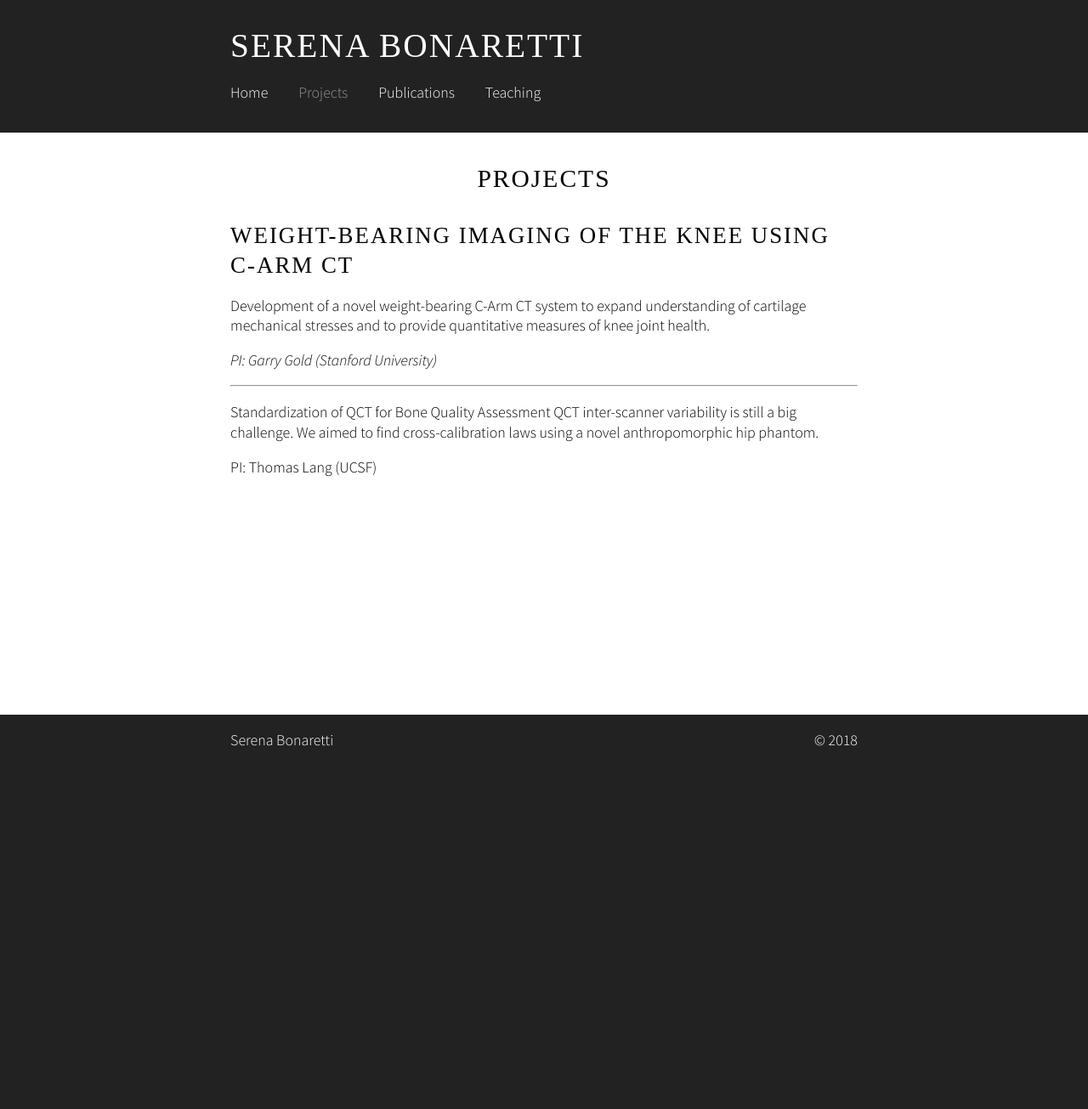
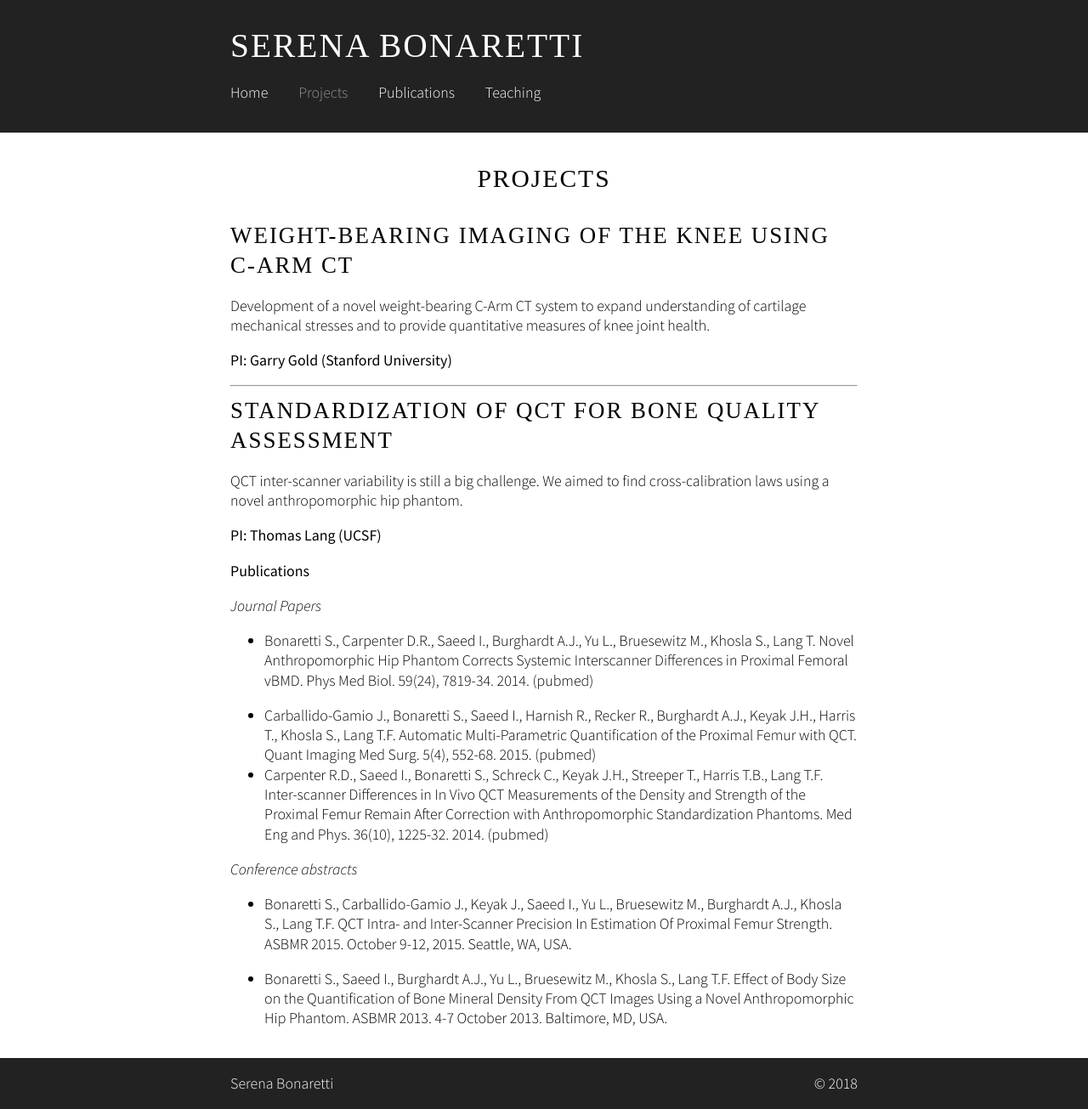
Before and after one commit to sbonaretti/sbonaretti.github.io, a Jekyll site: the page built from Projects.md, in a window 1280 px wide. Shown: the whole page at 85% size. Built offline with Jekyll 4.4.1, drawn with Linux system fonts in a browser that asks for light colours; some web fonts are replaced; before the commit the page ends 900 px from its top, so only the background shows below that.

Commit message:
Update Projects.md

```diff
--- a/Projects.md
+++ b/Projects.md
@@ -6,11 +6,24 @@ title:  "Projects"
 # Weight-Bearing Imaging of the Knee Using C-Arm CT
 Development of a novel weight-bearing C-Arm CT system to expand understanding of cartilage mechanical stresses and to provide quantitative measures of knee joint health.
 
-*PI: Garry Gold (Stanford University)*
+**PI: Garry Gold (Stanford University)**
 
 ---
 
-Standardization of QCT for Bone Quality Assessment
+# Standardization of QCT for Bone Quality Assessment
 QCT inter-scanner variability is still a big challenge. We aimed to find cross-calibration laws using a novel anthropomorphic hip phantom.
 
-PI: Thomas Lang (UCSF)
+**PI: Thomas Lang (UCSF)**
+
+**Publications**
+
+_Journal Papers_
+* Bonaretti S., Carpenter D.R., Saeed I., Burghardt A.J., Yu L., Bruesewitz M., Khosla S., Lang T. Novel Anthropomorphic Hip Phantom Corrects Systemic Interscanner Differences in Proximal Femoral vBMD. Phys Med Biol. 59(24), 7819-34. 2014. (﻿pubmed﻿)
+
+* Carballido-Gamio J., Bonaretti S., Saeed I., Harnish R., Recker R., Burghardt A.J., Keyak J.H., Harris T., Khosla S., Lang T.F. Automatic Multi-Parametric Quantification of the Proximal Femur with QCT. Quant Imaging Med Surg. 5(4), 552-68. 2015. (pubmed)
+* Carpenter R.D., Saeed I., Bonaretti S., Schreck C., Keyak J.H., Streeper T., Harris T.B., Lang T.F. Inter-scanner Differences in In Vivo QCT Measurements of the Density and Strength of the Proximal Femur Remain After Correction with Anthropomorphic Standardization Phantoms. Med Eng and Phys. 36(10), 1225-32. 2014. (﻿pubmed)
+
+_Conference abstracts_
+* Bonaretti S., Carballido-Gamio J., Keyak J., Saeed I., Yu L., Bruesewitz M., Burghardt A.J., Khosla S., Lang T.F. QCT Intra- and Inter-Scanner Precision In Estimation Of Proximal Femur Strength. ASBMR 2015. October 9-12, 2015. Seattle, WA, USA.
+
+* Bonaretti S., Saeed I., Burghardt A.J., Yu L., Bruesewitz M., Khosla S., Lang T.F. Effect of Body Size on the Quantification of Bone Mineral Density From QCT Images Using a Novel Anthropomorphic Hip Phantom. ASBMR 2013. 4-7 October 2013. Baltimore, MD, USA.
```
